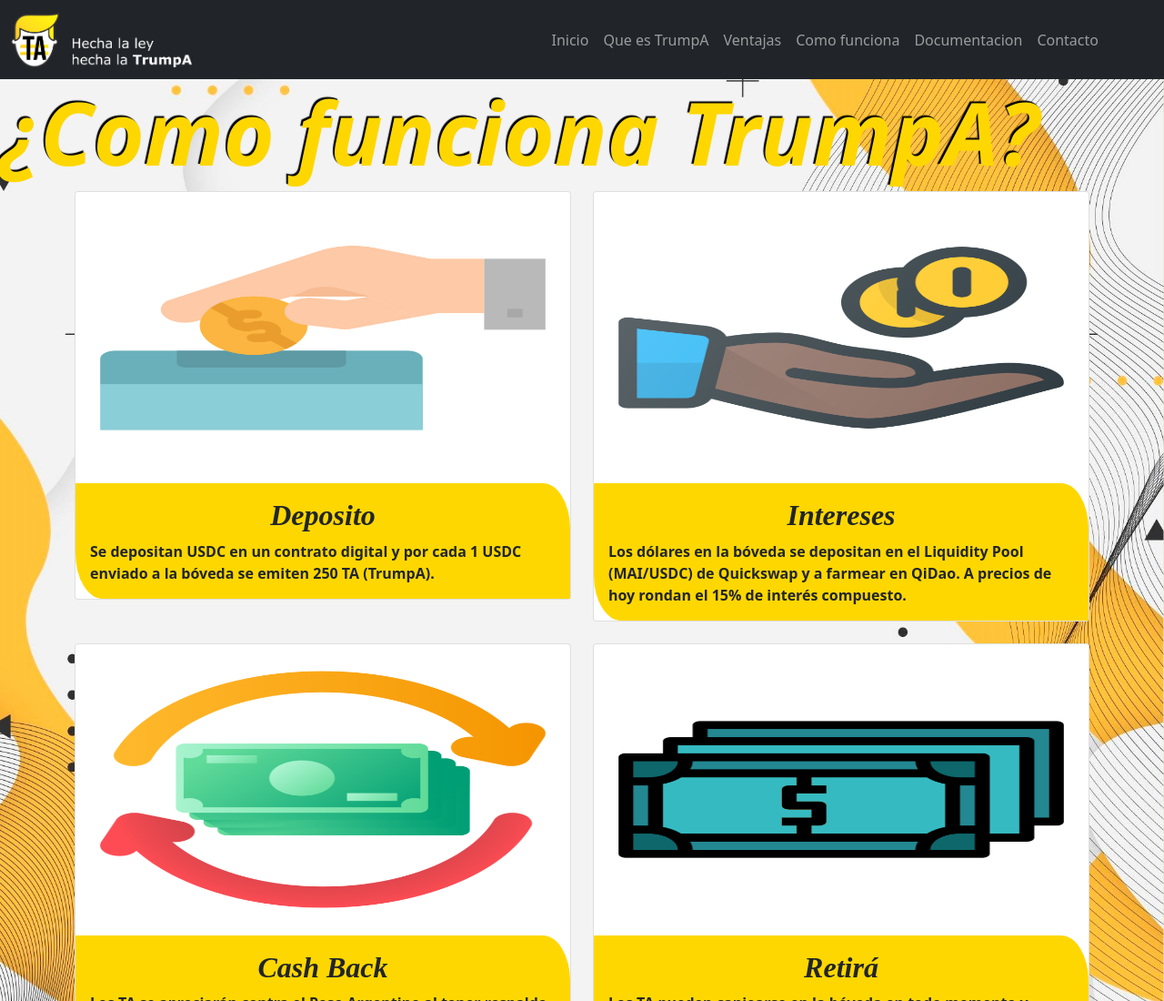
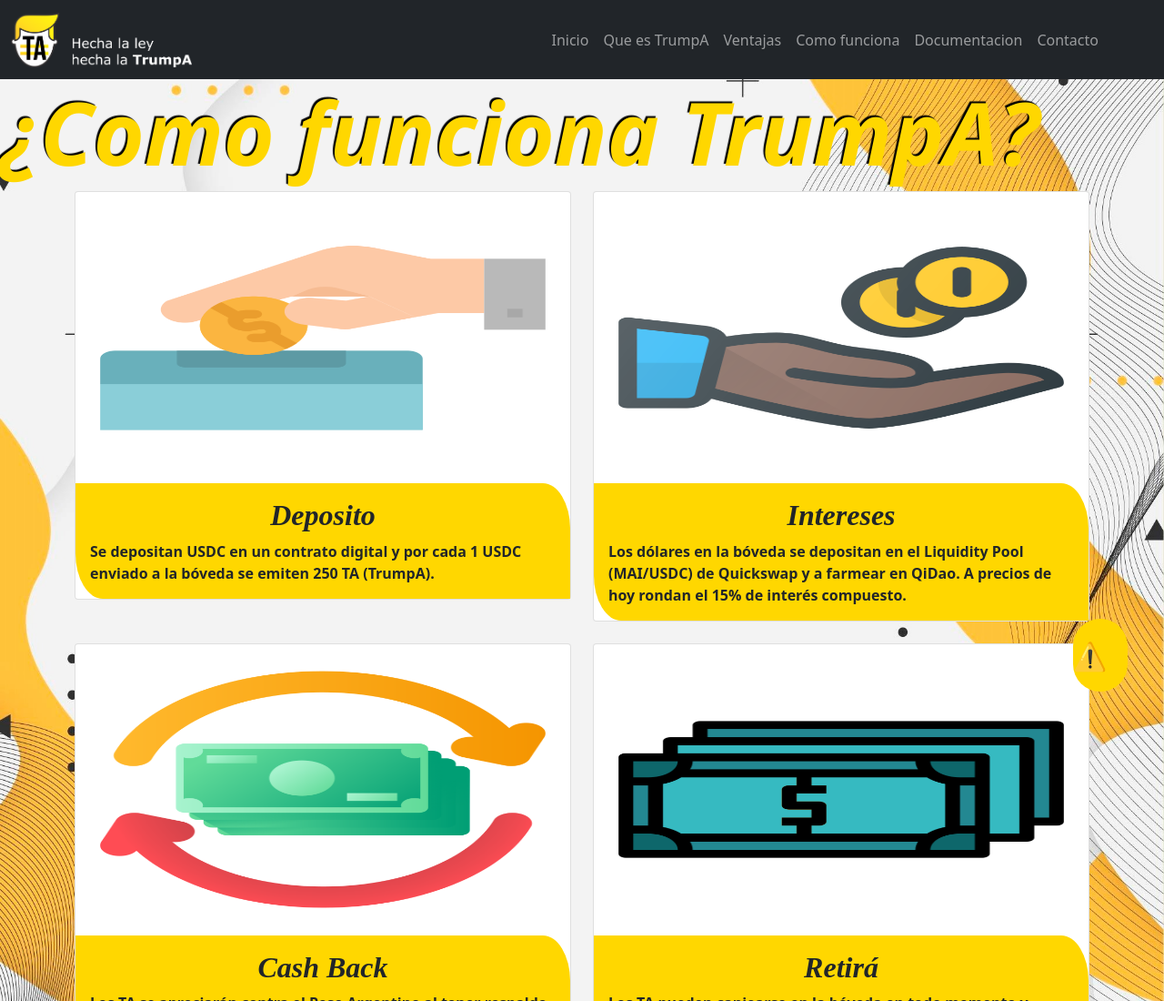
Before and after one commit to PabloNeto86/TrumpA, a plain HTML site: page pages/como.html in a window 1280 px wide. Shown: the top 1100 px of the page at 91% size. Drawn offline with nearby package versions, Linux system fonts and the light colour scheme; no server answers.

Commit message:
grabo modificaciones posteriores a la pre entrega dos

```diff
--- a/css/styles.css
+++ b/css/styles.css
@@ -2,12 +2,12 @@
     margin: 0%;
     padding: 0%;
     box-sizing: border-box;
-}
+}/*
 header{
     position: sticky;
     top: 0%;
     z-index: auto;
-}
+}*/
 .bg-light {
     background-color: black !important;
   }
@@ -150,6 +150,24 @@
       border-color: gold;
       }
 
+.iconoFlotante{
+  position:fixed;
+  width:60px;
+  height:60px;
+  bottom:40px;
+  right:40px;
+  background-color:gold;
+  color:gold;
+  border-radius:50px;
+  text-align:center;
+  font-size:30px;
+  z-index:100;
+}
+.iconoarriba{
+
+  height: 50%;
+}
+
 /*Pantallas pequeñas (móviles de más de 576px)*/
 @media (max-width: 739px) {
   .card-img-top{
--- a/pages/como.html
+++ b/pages/como.html
@@ -8,10 +8,12 @@
     <link rel="stylesheet" href="../css/bootstrap.min.css">
     <link rel="stylesheet" href="../css/styles.css">
 
+    <link rel="shortcut icon" href="../assets/imagenes/TrumpA logo.png">
+
     <title>TrumpA - Como funciona TrumpA</title>
 </head>
 <body>
-    <header>
+    <header id="header">
       <nav class="navbar navbar-expand-lg navbar-dark bg-dark">
         <div class="container-fluid">
           <a class="navbar-brand" href="#"> <img src="../assets/imagenes/TrumpAlogonegro.png" alt="" width="auto" height="60rem" class="d-inline-block align-text-top" alt=""></a>
@@ -87,6 +89,9 @@
             </div>
           </div>
         </section>
+        <a href="#header">
+          <lottie-player class="iconoFlotante" src="https://assets1.lottiefiles.com/packages/lf20_2ylbszmp.json"  background="transparent"  speed="1"  style="height: 10%;" hover   ></lottie-player>
+          </a>
 
     </main>
     <footer class="bg-dark text-center text-white">
@@ -130,5 +135,6 @@
         <!-- Copyright -->
       </footer>
       <script src="../js/bootstrap.bundle.min.js"></script>
+      <script src="https://unpkg.com/@lottiefiles/lottie-player@latest/dist/lottie-player.js"></script>
 </body>
 </html>
```
Also changed, not shown: index.html (+9 -1 lines), pages/contacto.html (+7 -1 lines), pages/documentacion.html (+7 -1 lines), pages/ventajas.html (+7 -1 lines), assets/imagenes/arrow-up-circle-fill.svg (added).
